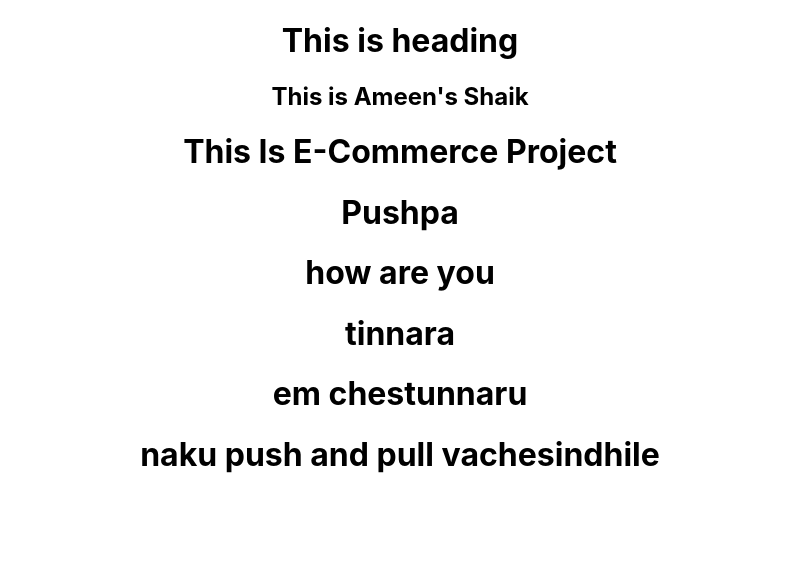
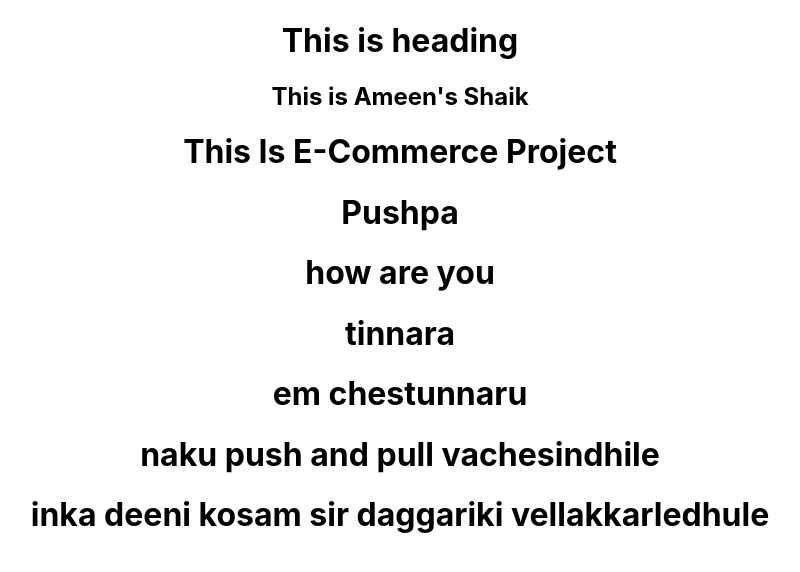
Before and after one commit to Bhavaniviyyapu9/EcommerceProject, a React (Create React App) app in the folder client/: page / in a window 1280 px wide. Shown: the top 572 px of the page, without its empty margins (240-1040 px from the left). Built offline with nearby package versions, Linux system fonts and the light colour scheme.

Commit message:
new canges

```diff
--- a/client/src/App.js
+++ b/client/src/App.js
@@ -12,6 +12,7 @@ function App() {
     <h1>tinnara</h1>
     <h1>em chestunnaru</h1>
     <h1>naku push and pull vachesindhile</h1>
+    <h1>inka deeni kosam sir daggariki vellakkarledhule</h1>
     </div>
   );
 }
```
